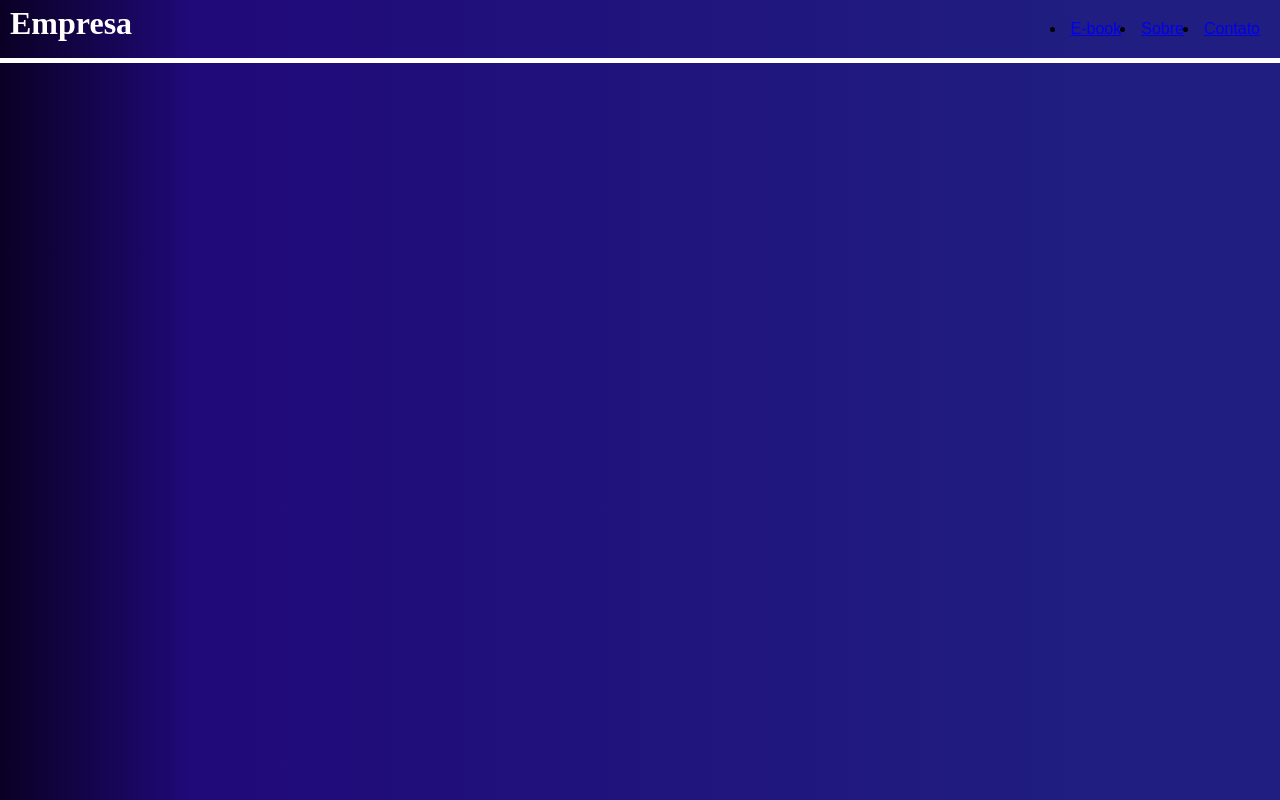
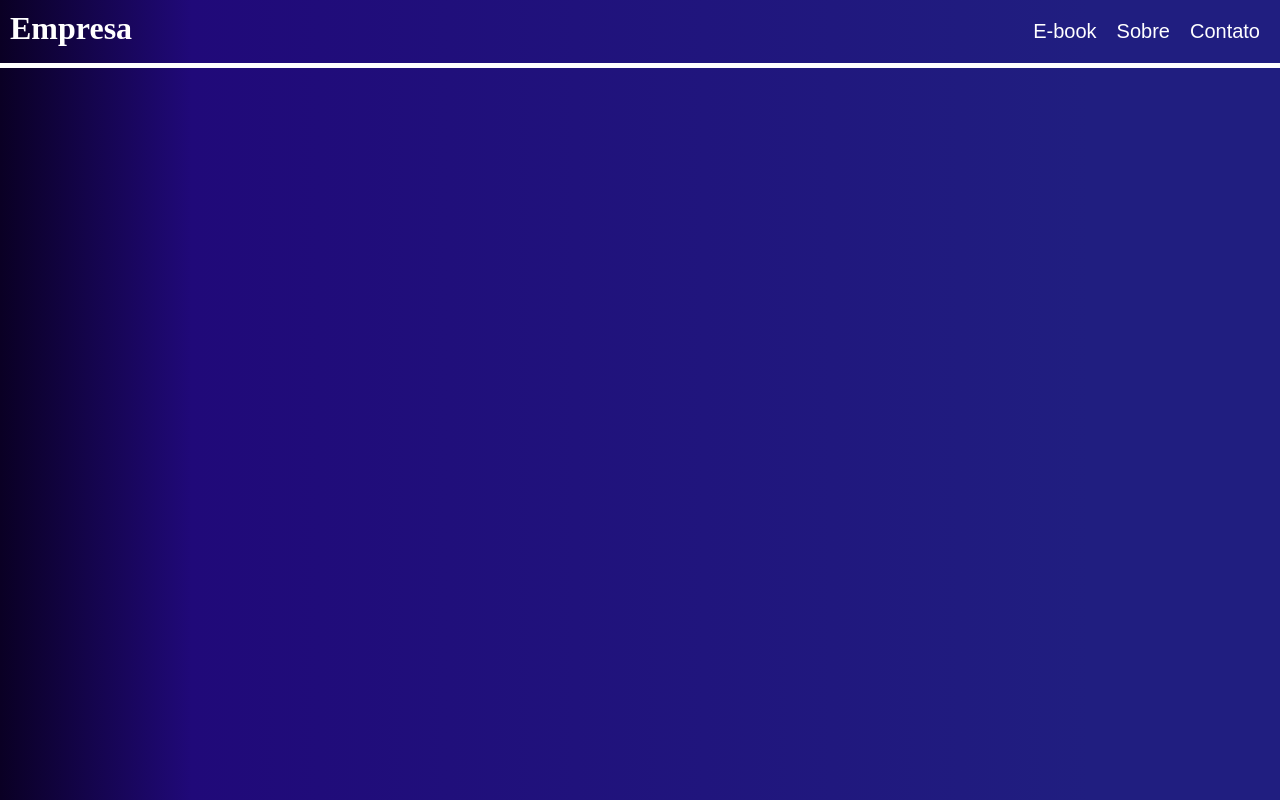
Before and after one commit to joaov1ct0r/node-mailer-mvc, a website: page src/view/index.html in a window 1280 px wide. Drawn offline with Linux system fonts and the light colour scheme.

Commit message:
estilo aplicado ao elemento menu-container

```diff
--- a/src/view/styles/style.css
+++ b/src/view/styles/style.css
@@ -22,7 +22,7 @@ body header {
     border-bottom: 5px solid white;
 }
 body header .logo-container {
-    margin-left: 5px;
+    margin: 5px;
     padding: 5px;
 }
 
@@ -44,4 +44,11 @@ body header .menu-container ul {
 body header .menu-container ul li {
     margin: 5px;
     padding: 5px;
+    list-style: none;
 }
+
+body header .menu-container ul li a {
+    text-decoration: none;
+    color: white;
+    font-size: 20px;
+}
```
